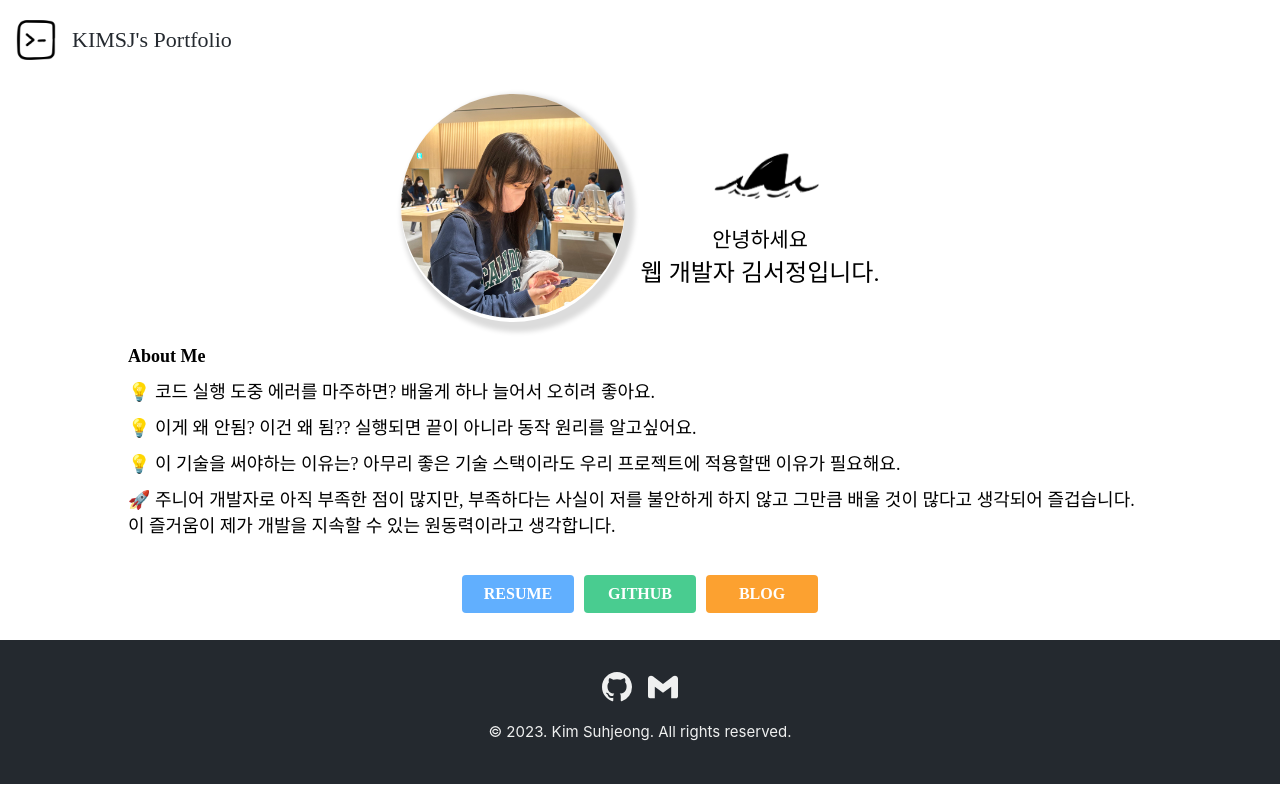
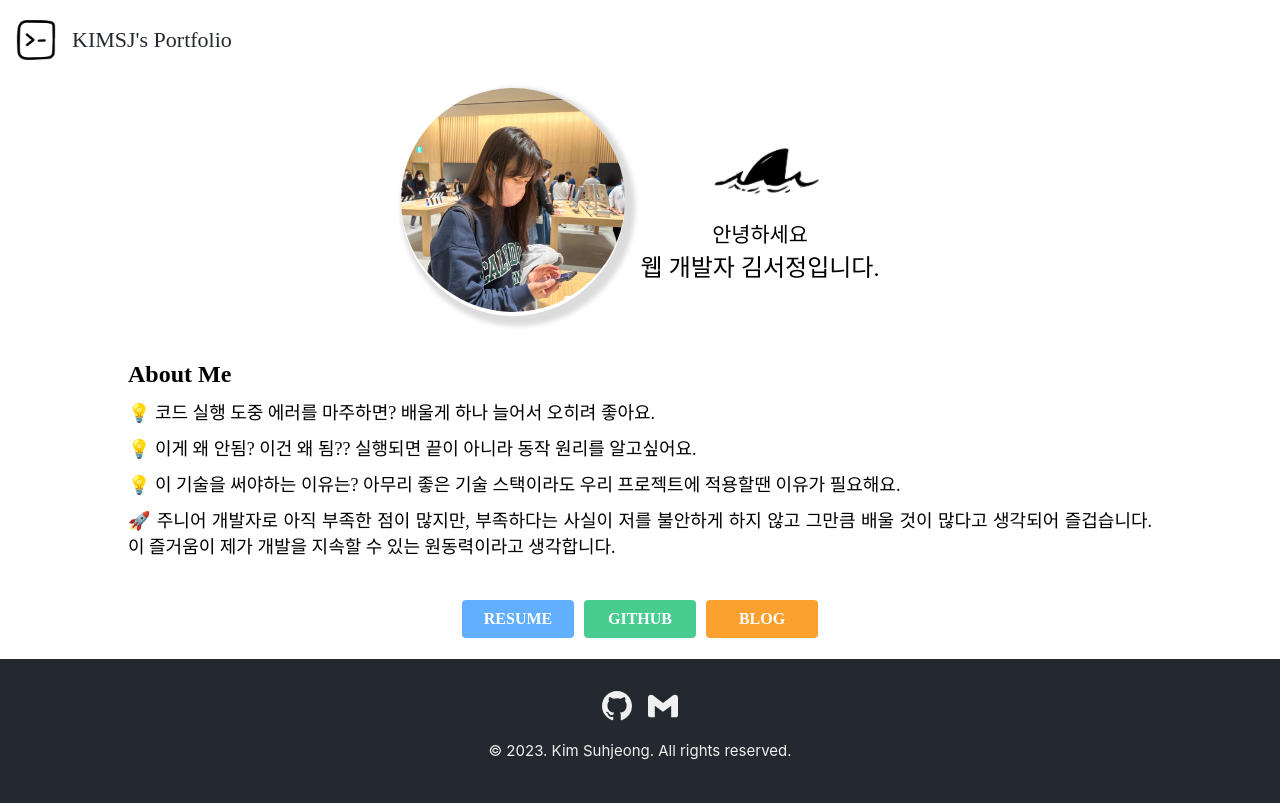
Before and after one commit to mucho7/astroblog, a React (Create React App) app in the folder frontend/: page / in a window 1280 px wide. Built offline with nearby package versions, Linux system fonts and the light colour scheme; a web font is replaced by a local one.

Commit message:
Style: MainPage 스타일 수정

```diff
--- a/frontend/src/pages/MainPage.js
+++ b/frontend/src/pages/MainPage.js
@@ -38,8 +38,8 @@ const MainPage = () => {
             <Typo>웹 개발자 김서정입니다.</Typo>
           </FlexContainerCol>
         </FlexContainerRow>
-        <FlexContainerCol style={{ width: "80%", alignItems: 'start'}}>
-          <TypoAboutMe style={{fontWeight: 'bold'}}>About Me</TypoAboutMe>
+        <FlexContainerCol style={{ width: "80%", alignItems: 'start', margin: '2rem 0 1rem 0'}}>
+          <TypoAboutMe style={{fontWeight: 'bold', fontSize: '1.5rem'}}>About Me</TypoAboutMe>
           <TypoAboutMe>💡 코드 실행 도중 에러를 마주하면? 배울게 하나 늘어서 오히려 좋아요.</TypoAboutMe>
           <TypoAboutMe>💡 이게 왜 안됨? 이건 왜 됨?? 실행되면 끝이 아니라 동작 원리를 알고싶어요.</TypoAboutMe>
           <TypoAboutMe>💡 이 기술을 써야하는 이유는? 아무리 좋은 기술 스택이라도 우리 프로젝트에 적용할땐 이유가 필요해요.</TypoAboutMe>
@@ -76,7 +76,6 @@ const FlexItem = styled.div`
 const Typo = styled.p`
   font-family: Gowun Dodum;
   font-size: 1.5rem;
-  // font-weight: bold;
   word-break: keep-all;
   text-align: center;
   margin: 0;
@@ -85,6 +84,8 @@ const Typo = styled.p`
 const TypoAboutMe = styled.p`
   font-family: Gowun Dodum;
   font-size: 18px;
+  word-break: keep-all;
+  text-align: justify;
   margin: 5px 0 5px 0;
 `
 
```
